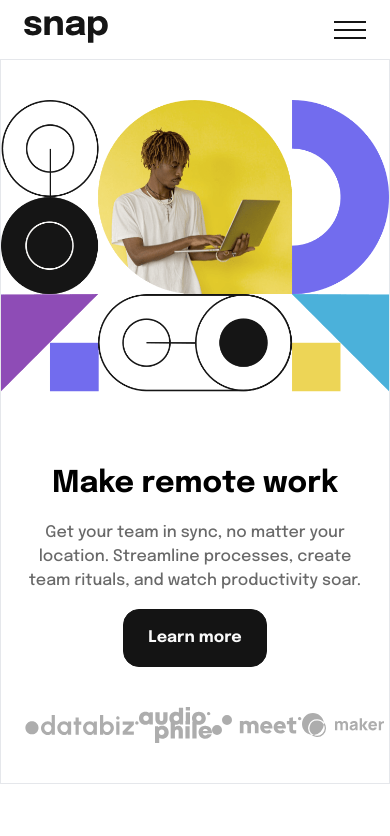
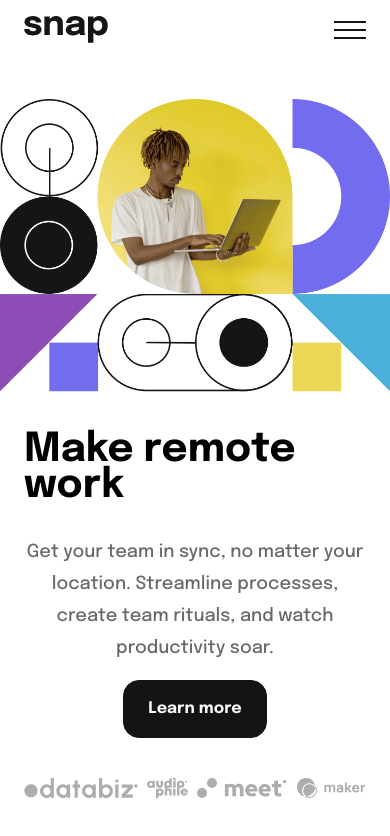
Before and after one commit to gracebir/fm-intro-section, a React (Vite) app: page / in a window 390 px wide. Shown: the top 836 px of the page. Built offline with nearby package versions, Linux system fonts and the light colour scheme.

Commit message:
fixing the hero section

```diff
--- a/src/components/Hero.jsx
+++ b/src/components/Hero.jsx
@@ -10,31 +10,35 @@ import meet from "../assets/images/client-meet.svg";
 
 const Hero = () => {
     return (
-        <div className='container mx-auto grid grid-cols-1 lg:grid-cols-2 lg:gap-20 gap-8 border lg:py-20 py-10'>
+        <div className='container mx-auto grid grid-cols-1 lg:h-[75vh] lg:grid-cols-2 lg:gap-20 gap-10 lg:py-20 py-10'>
             <div className='order-2 lg:order-1 py-0 px-6 lg:px-0 flex flex-col justify-between gap-10 lg:gap-0'>
-                <div className='flex flex-col items-center lg:gap-16 gap-6 lg:mt-40 mt-0 lg:items-start'>
-                    <h1 className='text-3xl lg:text-[6.8rem] leading-[.9] font-bold'>
+                <div className='flex flex-col items-center lg:gap-14 gap-8 lg:mt-32 mt-0 lg:items-start'>
+                    <h1 className='text-[2.5rem] lg:text-[6.8rem] leading-[.9] font-bold'>
                         Make remote work
                     </h1>
                     <div className='lg:w-[70%] w-full flex flex-col lg:gap-16 gap-4 lg:items-start items-center'>
-                        <p className='text-medium-gray lg:text-xl text-base text-center lg:text-start lg:leading-9 leading-6'>
+                        <p className='text-medium-gray lg:text-xl text-lg text-center lg:text-start lg:leading-9 leading-8'>
                             Get your team in sync, no matter your location.
                             Streamline processes, create team rituals, and watch
                             productivity soar.
                         </p>
-                        <button className='text-almost-white hover:text-almost-black bg-almost-black hover:bg-almost-white border px-6 py-4 lg:px-8 lg:py-5 font-bold lg:text-lg text-base rounded-2xl border-almost-black'>
+                        <button className='text-almost-white duration-300 hover:text-almost-black bg-almost-black hover:bg-almost-white border px-6 py-4 lg:px-8 lg:py-5 font-bold lg:text-lg text-base rounded-2xl border-almost-black'>
                             Learn more
                         </button>
                     </div>
                 </div>
                 <div className='flex justify-between items-center'>
-                    <img src={databiz} alt='databix' />
-                    <img src={audiophile} alt='audiophile' />
-                    <img src={meet} alt='meet' />
-                    <img src={maker} alt='maker' />
+                    <img className='h-5 lg:h-8' src={databiz} alt='databix' />
+                    <img
+                        className='h-5 lg:h-8'
+                        src={audiophile}
+                        alt='audiophile'
+                    />
+                    <img className='h-5 lg:h-8' src={meet} alt='meet' />
+                    <img className='h-5 lg:h-8' src={maker} alt='maker' />
                 </div>
             </div>
-            <div className='w-full lg:h-[80vh] h-[40vh] order-1 lg:order-2'>
+            <div className='w-full col-span-1 h-full lg:h-[74vh] order-1 lg:order-2'>
                 <img
                     className='hidden lg:block h-full w-full object-contain'
                     src={HeroDesk}
```
